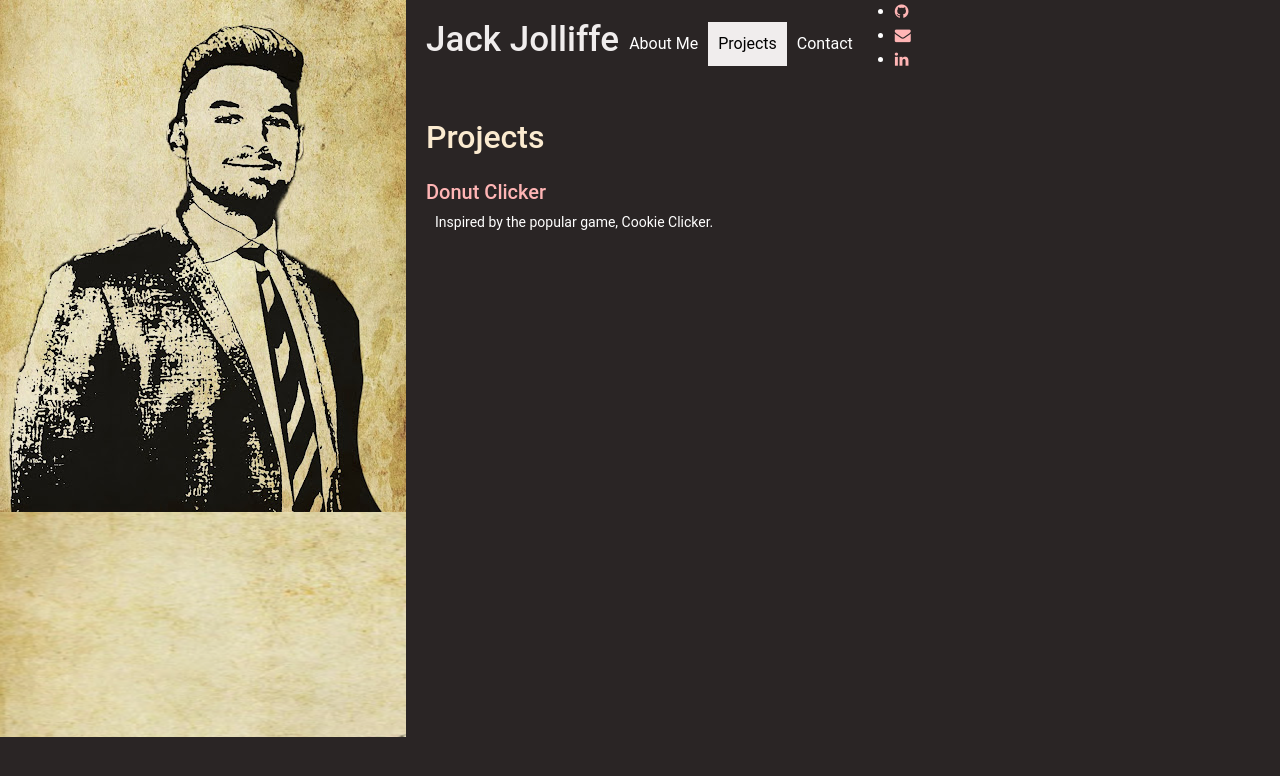
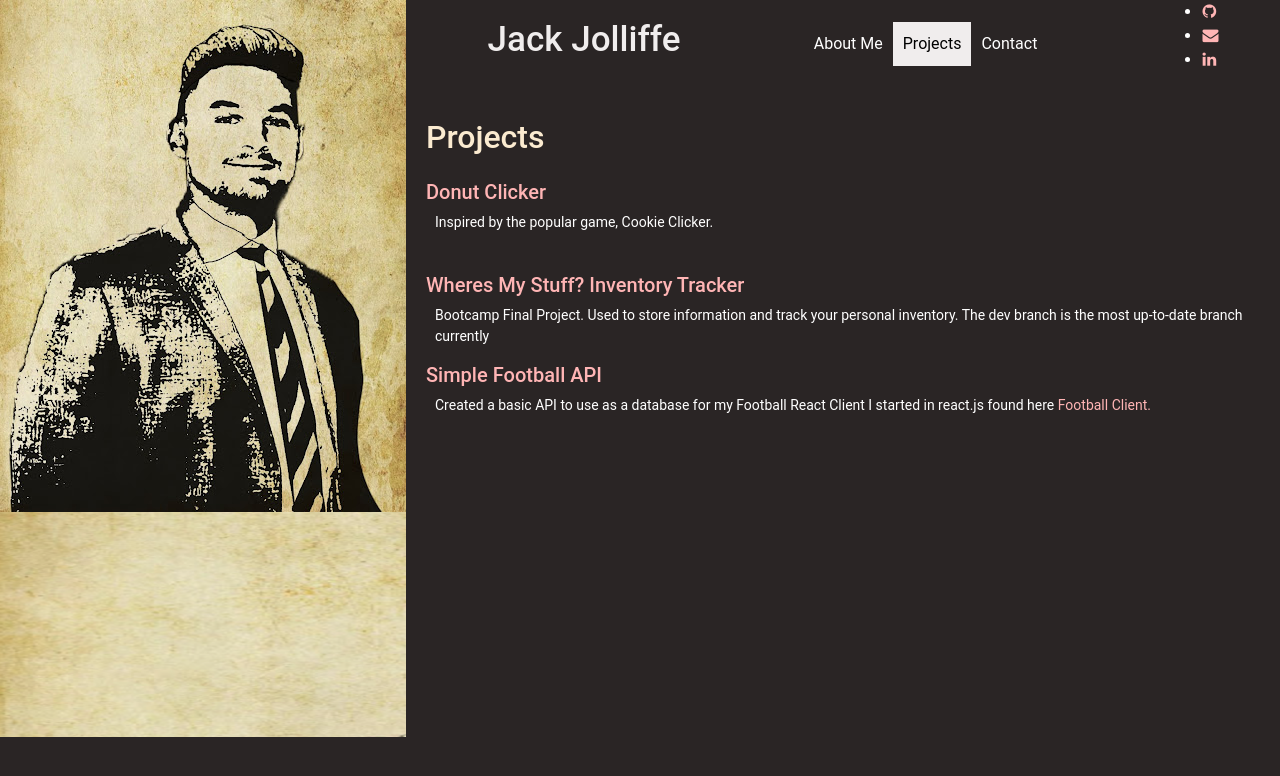
Before and after one commit to jjolliffe28/jjolliffe28.github.io, a plain HTML site: page index.html in a window 1280 px wide. Both pictures are taken after a click on the item "Projects". Drawn offline with nearby package versions, Linux system fonts and the light colour scheme.

Commit message:
Added projects

```diff
--- a/index.html
+++ b/index.html
@@ -98,6 +98,10 @@
                     <a href="https://github.com/jjolliffe28/Donut-Clicker" target="_blank"><h5>Donut Clicker</h5></a>
                     <p class="aboutme">Inspired by the popular game, Cookie Clicker.</p>
                     <br>
+                    <a href="https://github.com/2022-Fall-Cohort/Fantastic-6-Amigos-Final-Project" target="_blank"><h5>Wheres My Stuff? Inventory Tracker</h5></a>
+                    <p class="aboutme">Bootcamp Final Project. Used to store information and track your personal inventory. The dev branch is the most up-to-date branch currently</p>
+                    <a href="https://github.com/jjolliffe28/Football-API" target="_blank"><h5>Simple Football API</h5></a>
+                    <p class="aboutme">Created a basic API to use as a database for my Football React Client I started in react.js found here <a href="https://github.com/jjolliffe28/React_MVC_API" target="_blank"> Football Client.</a></p>
 
                 </div>
 
```
